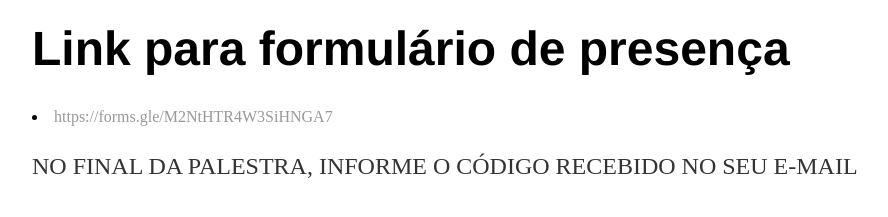
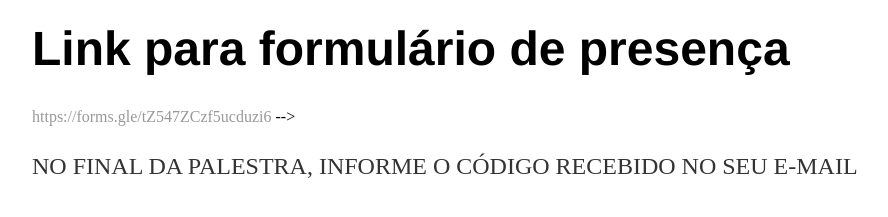
Before and after one commit to vieirarg/vieirarg.github.io, a Jekyll site: the page index.html, which Jekyll copies as it is, in a window 1280 px wide. Shown: the part 126-343 px from the top of the page, without its empty margins (160-1048 px from the left). Built offline with Jekyll 4.4.1, drawn with Linux system fonts in a browser that asks for light colours; part of the change alters nothing that is shown.

Commit message:
Update index.html

```diff
--- a/index.html
+++ b/index.html
@@ -9,8 +9,8 @@
 		<div class="container">
     		<div class="blurb">
 			<h1>QUINTA CIENTÍFICA E CULTURAL</h1>
-        		<h1>Link para formulário de presença</h1>
-                <li><a href="https://forms.gle/M2NtHTR4W3SiHNGA7">https://forms.gle/M2NtHTR4W3SiHNGA7</a></li>
+         		<h1>Link para formulário de presença</h1>
+                <! -- <li><a href="https://forms.gle/tZ547ZCzf5ucduzi6">https://forms.gle/tZ547ZCzf5ucduzi6</a></li> -->
 		<p>NO FINAL DA PALESTRA, INFORME O CÓDIGO RECEBIDO NO SEU E-MAIL</p>
     		</div><!-- /.blurb -->
 		</div><!-- /.container -->
```
